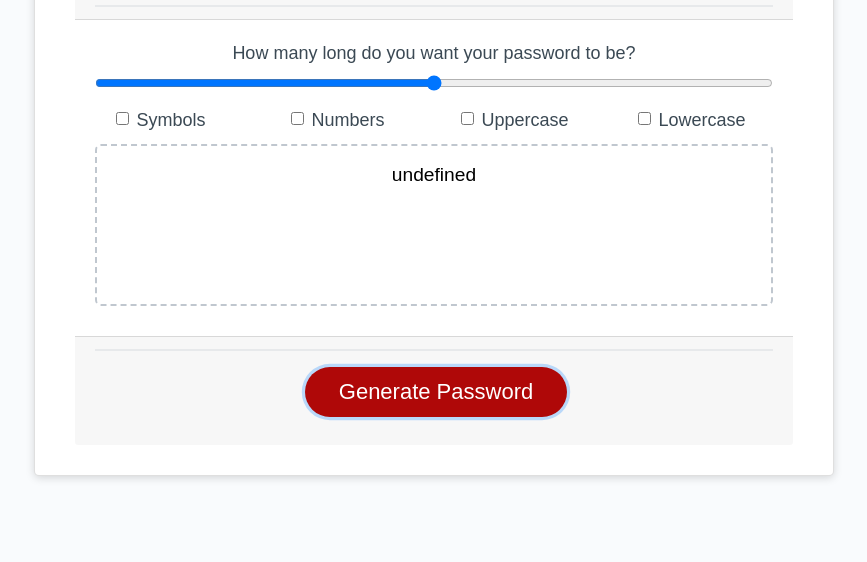
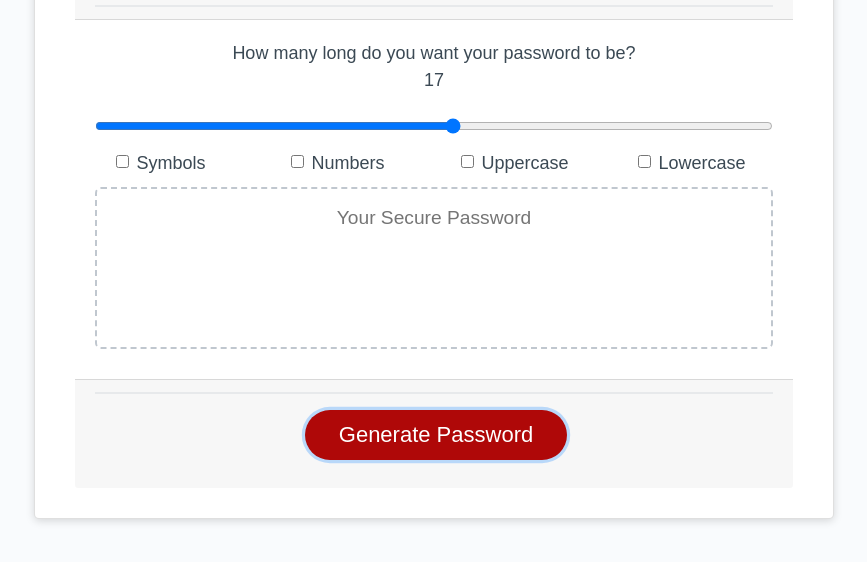
Before and after one commit to MannyLouHub/3-Password-Generator, a plain HTML site: page index.html in a window 1280 px wide. Both pictures are taken after a click on the button "Generate Password". Shown: the part 160-722 px from the top of the page, without its empty margins (206-1073 px from the left). Drawn offline with nearby package versions, Linux system fonts and the light colour scheme.

Commit message:
added min max value, and display results

```diff
--- a/Develop/script.js
+++ b/Develop/script.js
@@ -2,7 +2,16 @@
 var generateBtn = document.querySelector("#generate");
 
 
+  //How many characters
 
+  var slider = document.getElementById("formControlRange");
+  var output = document.getElementById("demo");
+  output.innerHTML = slider.value; // Display the default slider value
+
+// Update the current slider value (each time you drag the slider handle)
+  slider.oninput = function() {
+  output.innerHTML = this.value;
+}
 
 function generatePassword() {
 
@@ -48,40 +57,21 @@ function generatePassword() {
     allChars = allChars.concat(lowerLetters);
   }
 
-  // if(checkBox.checked && checkBox2.checked){
-  //   let specialNum = specialChars.concat(numbers);
-  //   console.log("Yay!");
-  //  }
-  // else{
-  //   console.log("Oh No!");
-  // }
-  // if(checkBox2.checked && checkBox3.checked){
-  //   let upperNum = numbers.concat(upperLetters);
-  //   console.log("Yay!");
-  // }
-  // else{
-  //   console.log("Oh No!");
-  // }
-  // if(checkBox3.checked && checkBox4.checked){
-  //   let upperLower = upperLetters.concat(lowerLetters);
-  //   console.log("Yay!");
-  //  }
-  // else{
-  //   console.log("Oh No!");
-  // }
-  // if(checkBox4.checked){
-  //   console.log("Yay!");
-  // }
-  // else{
-  //   console.log("Oh No!");
-  // }
+  //display results
+
+  for(let i=0; i < slider.value; i++){
+    let genPass = allChars[Math.floor(Math.random() * allChars.length)];
+
+  }
+
+  console.log(genPass);
 
 
-console.log(upperLetters[0]);
+// console.log(upperLetters[0]);
 
-var passwordValue = upperLetters.concat(lowerLetters);
+// var passwordValue = upperLetters.concat(lowerLetters);
 
-console.log(passwordValue);
+// console.log(passwordValue);
 
 }
 
--- a/index.html
+++ b/index.html
@@ -22,10 +22,13 @@
 
           <form class="row">
             <div class="form-group col">
-              <label for="formControlRange">How many long do you want your password to be?</label>
-              <input type="range" class="form-control-range" id="formControlRange">
+              <label for="formControlRange">How many long do you want your password to be? <p id="demo">: </p></label>
+              <input type="range" min="8" max="25" class="form-control-range" id="formControlRange">
             </div>
           </form>
+
+
+
           <div class="row">
 
           <div class="form-check col-3">
```
